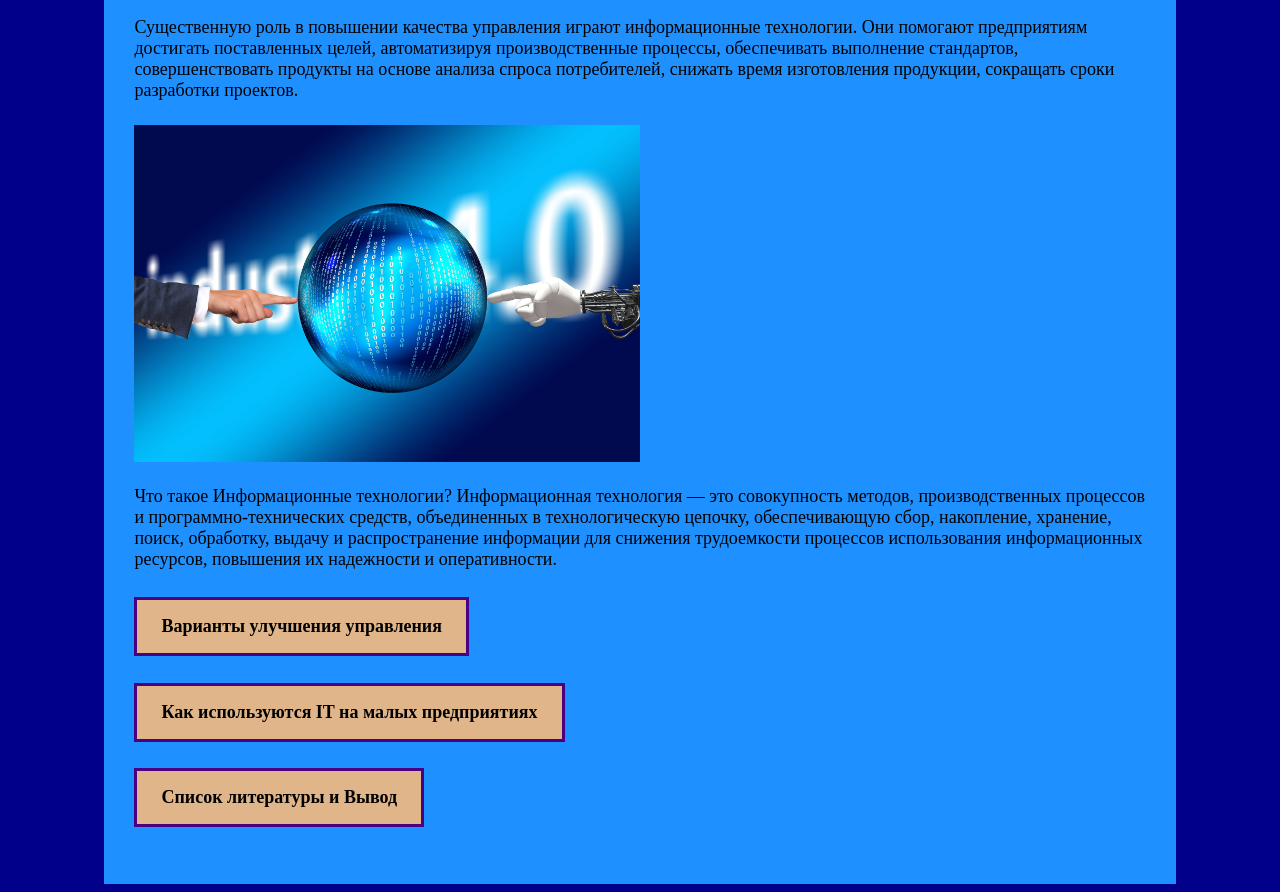
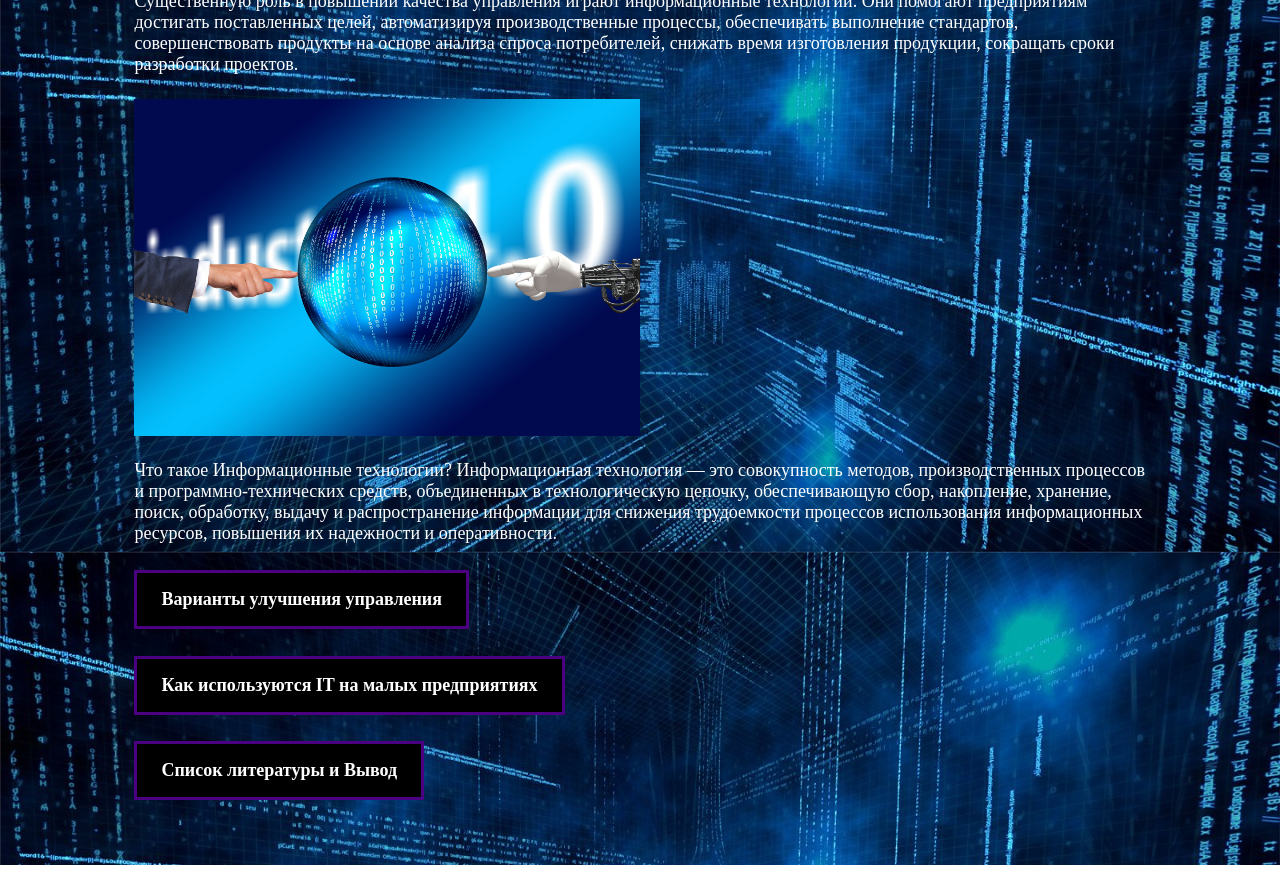
Before and after one commit to alekseimorozov0505/alekseimorozov0505, a plain HTML site: page index.html in a window 1280 px wide. Shown: the part 248-1140 px from the top of the page. After the commit the page ends 1113 px from the top, so only its background shows below. Drawn offline with Linux system fonts and the light colour scheme.

Commit message:
Add files via upload

```diff
--- a/css/main.css
+++ b/css/main.css
@@ -4,22 +4,24 @@
 	font-weight: normal;
 	font-style: normal;
 }
+
+}
 h1{
-	color: #3A0012;
+	color: white;
 	font-size: 48px;
 	font-family: 'Constantine', serif;
 }
 p{
-	color:  black;
+	color:  white;
 	font-size: 24px;
 	font-family: 'AMG Anahit', serif;
 }
 span{
-	background:  #C89055;
+	background: dodgerblue ;
 }
 a{
 	text-decoration: none;
-	color: black;
+	color: white;
 	font-size: 18px;
 	font-family: 'Znikomit': normal;
 	display: block;
@@ -28,7 +30,7 @@ a{
 div{
 	width: 80%;
 	margin: auto;
-	background-color: dodgerblue;
+	background-color: dodgerblu;
 	padding: 30px;
 }
 img{
@@ -39,16 +41,16 @@ img{
 }
 body{
 	font-size: 20px;
-	background-color: darkblue;
+	background-color: dodgerblue;
 }
 style{
-	fig
+
     text-align: center;
 }
 .btn {
     display: table;
-    background: #E0B589;
-    color: black;
+    background: black;
+    color: white;
     padding: 1rem 1.5rem;
     text-decoration: none;
     border: 3px solid Indigo;
--- a/index.html
+++ b/index.html
@@ -31,6 +31,16 @@ style="width:88px; height:31px; border:0;" alt="Яндекс.Метрика" tit
 
 </head>
 <body>
+	<style>
+
+   body {
+    background: url(img/11.jpg) no-repeat center top fixed;
+    -moz-background-size: 100% auto;
+    -webkit-background-size: 100% auto;
+    -o-background-size: 100% auto;
+    background-size: 100% auto;
+ }
+</style>
 <div>
 	<h1>Информационные технологии на предприятиях малого бизнеса</h1>
 	<a>Существенную роль в повышении качества управления играют информационные технологии. Они помогают предприятиям достигать поставленных целей, автоматизируя производственные процессы, обеспечивать выполнение стандартов, совершенствовать продукты на основе анализа спроса потребителей, снижать время изготовления продукции, сокращать сроки разработки проектов.</a>
@@ -41,5 +51,7 @@ style="width:88px; height:31px; border:0;" alt="Яндекс.Метрика" tit
 	<h4><a href="page5.html" class="btn">Как используются IT на малых предприятиях</a></h4>
 	<h4><a href="page6.html" class="btn">Список литературы и Вывод</a></h4>
 </div>
+
+
 </body>
 </html>
```
Also changed, not shown: page1.html (+10 -0 lines), page2.html (+10 -0 lines), page3.html (+10 -0 lines), page4.html (+10 -0 lines), page5.html (+10 -0 lines), page6.html (+10 -0 lines), img/10.jpg (added), img/11.jpg (added), img/13.jpg (added), img/14.jpg (added), img/15.jpg (added), img/16.jpg (added), img/17.jpg (added), img/18.jpg (added), 1 other file.
